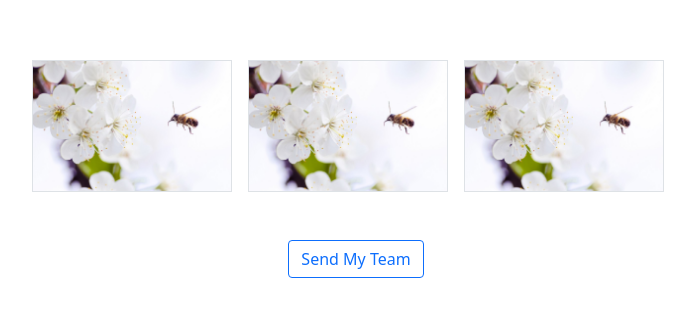
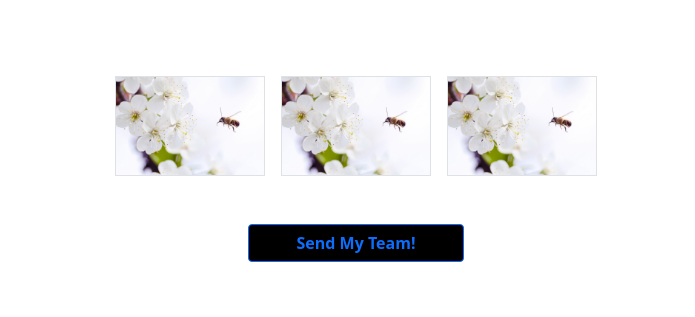
Before and after one commit to coolscoder/react-test, a React (Create React App) app: page / in a window 1280 px wide. Shown: the part 231-548 px from the top of the page, without its empty margins (284-979 px from the left). Built offline with nearby package versions, Linux system fonts and the light colour scheme.

Commit message:
feat: add footer component

```diff
--- a/package.json
+++ b/package.json
@@ -11,6 +11,7 @@
     "react": "^17.0.2",
     "react-bootstrap": "^2.0.2",
     "react-dom": "^17.0.2",
+    "react-icons": "^4.3.1",
     "react-scripts": "4.0.3",
     "web-vitals": "^1.0.1"
   },
--- a/src/App.css
+++ b/src/App.css
@@ -4,15 +4,37 @@
   min-height: 100vh;
   justify-content: center;
   align-items: center;
+  text-align: center;
 }
 
 .art {
-  width: 200px;
+  width: 150px;
+}
+
+.mega {
+  width: 150px;
 }
 
 .art-ani {
   animation: art 2s;
   opacity: 0;
+}
+
+.logo-container {
+  height: 200px;
+}
+
+.title {
+  font-size: 40px;
+}
+
+.footer {
+  font-weight: bold;
+}
+
+.btn {
+  background-color: black !important;
+  font-weight: bold !important;
 }
 
 @keyframes art {
--- a/src/App.js
+++ b/src/App.js
@@ -1,29 +1,31 @@
 import React, { useState } from 'react'
 import { Button } from 'react-bootstrap'
 import classNames from 'classnames';
+import Landing from './pages/Landing';
 import './App.css';
 
 const App = () => {
   const [animate1, setAnimate1] = useState(false)
   const [animate2, setAnimate2] = useState(false)
   const [animate3, setAnimate3] = useState(false)
-  const [showLogo, setShowLogo] = useState(true)
+  const [landing, setLanding] = useState(false)
 
   const handleStart = () => {
     setAnimate1(true)
     setTimeout(() => {setAnimate2(true)}, 1000)
     setTimeout(() => {setAnimate3(true)}, 2000)
-    setTimeout(() => {setShowLogo(false)}, 4000)
+    setTimeout(() => {setLanding(true)}, 4000)
   }
 
   return (
     <div className="App">
-      {showLogo && <div className="d-flex mb-5">
+      {!landing && <div className="d-flex mb-5">
         <img className={classNames('border me-3 art', animate1 && 'art-ani')} src="./art.jpg" />
         <img className={classNames('border me-3 art', animate2 && 'art-ani')} src="./art.jpg" />
-        <img className={classNames('border me-3 art', animate3 && 'art-ani')} src="./art.jpg" />
+        <img className={classNames('border art', animate3 && 'art-ani')} src="./art.jpg" />
       </div>}
-      {!animate1 && <Button variant="outline-primary" onClick={handleStart}>Send My Team</Button>}
+      {!animate1 && <Button className="px-5" variant="outline-primary" onClick={handleStart}>Send My Team!</Button>}
+      {landing && <Landing />}
     </div>
   );
 }
--- /dev/null
+++ b/src/components/Footer.js
@@ -0,0 +1,27 @@
+import React from "react";
+import { Button } from 'react-bootstrap'
+import { FaDiscord, FaTwitter } from "react-icons/fa";
+
+const Footer = () => {
+  return (
+    <div className="footer">
+      <p>Let 'em know</p>
+      <div className="d-flex justify-content-center">
+        <Button className="me-3" variant="outline-primary">
+          <div className="d-flex align-items-center">
+            <FaDiscord size={20} />
+            <span className="ms-2">Discord</span>
+          </div>
+        </Button>
+        <Button variant="outline-success">
+          <div className="d-flex align-items-center">
+            <FaTwitter size={20} />
+            <span className="ms-2">Twitter</span>
+          </div>
+        </Button>
+      </div>
+    </div>
+  )
+}
+
+export default Footer
--- /dev/null
+++ b/src/pages/Landing.js
@@ -0,0 +1,21 @@
+import React from "react";
+import classNames from "classnames";
+import Footer from "../components/Footer";
+
+const Landing = () => {
+  return (
+    <div>
+      <div className="logo-container">
+        <img className={classNames('border mt-5 me-3 art')} src="./art.jpg" />
+        <img className={classNames('border me-3 art')} src="./art.jpg" />
+        <img className={classNames('border mt-5 art')} src="./art.jpg" />
+      </div>
+      <img className="mega" src="./mega.jpg" />
+      <p className="title">ACHIEVEMENT UNLOCKED</p>
+      <p className="mb-5 description">Your horde has risen to the challenge and won! We've added your reward to your wallet</p>
+      <Footer />
+    </div>
+  )
+}
+
+export default Landing
```
Also changed, not shown: public/mega.jpg (added).
